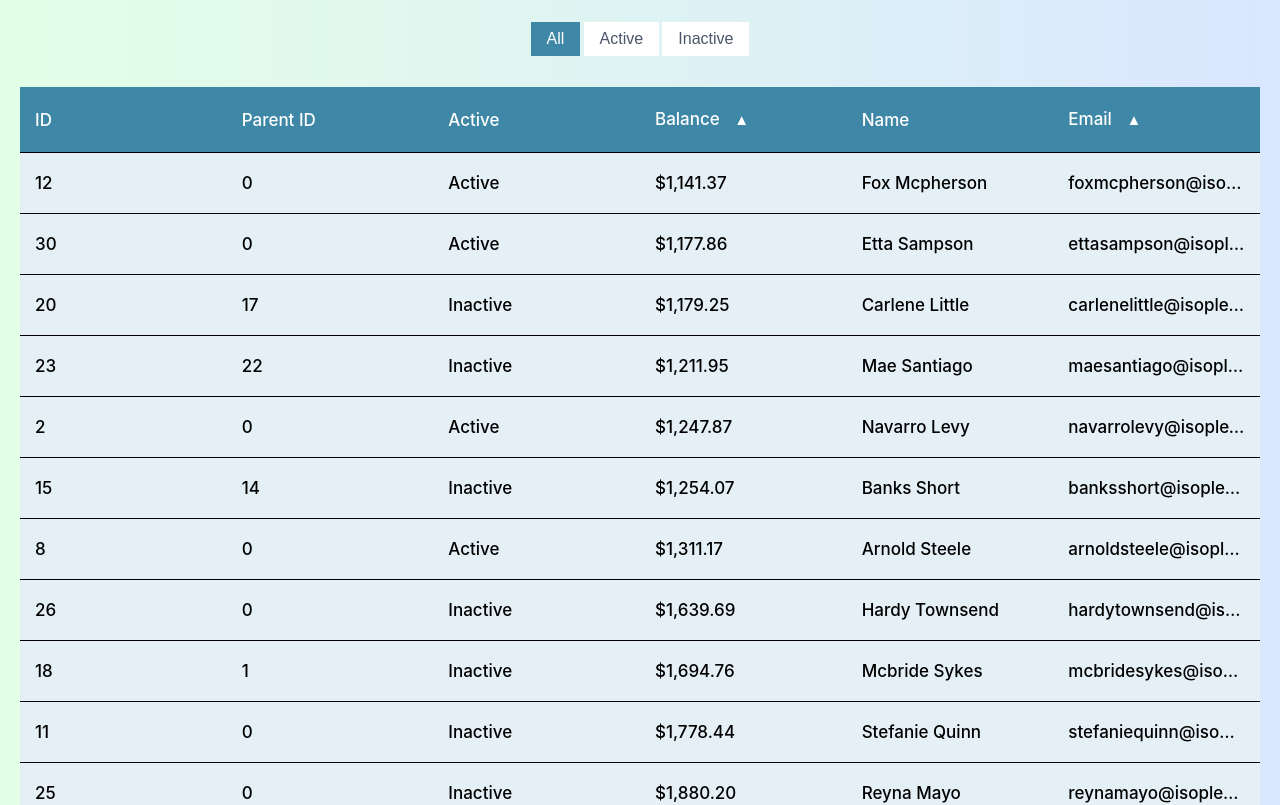
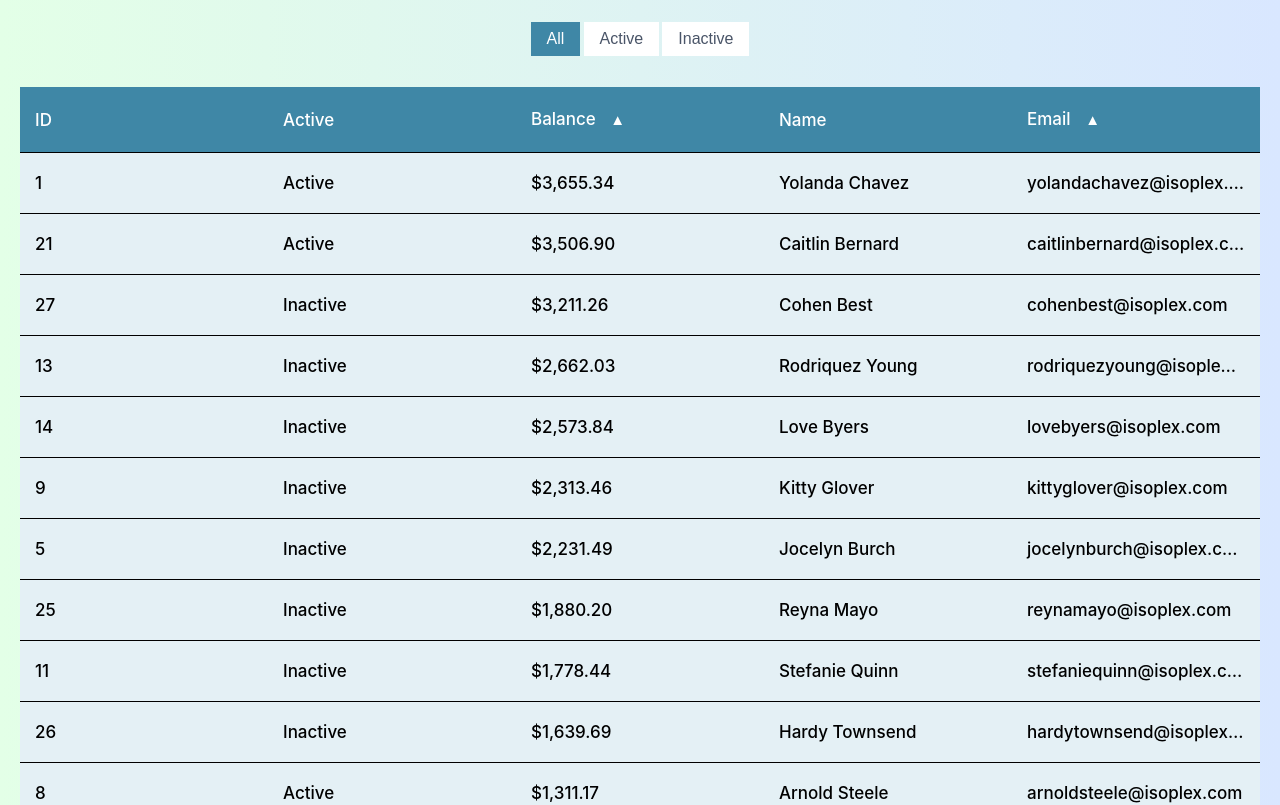
Before and after one commit to andrei-novikav/SeverStal-Test, a React (Create React App) app: page / in a window 1280 px wide. Shown: the top 805 px of the page. Built offline with nearby package versions, Linux system fonts and the light colour scheme; the HTML template or start-up script is replaced by a standard one.

Commit message:
update child component, group data

```diff
--- a/src/App.css
+++ b/src/App.css
@@ -1,5 +1,3 @@
-
-
 body {
   display: flex;
   justify-content: center;
@@ -7,17 +5,22 @@ body {
   background: linear-gradient(90deg, #e3ffe7 0%, #d9e7ff 100%);
   padding: 20px;
 }
-
-table {
+.rootTable {
   width: 100%;
   table-layout: fixed;
+  border-spacing:0
+}
+.childTable {
+  width: 90%;
+  table-layout: fixed;
   border-spacing:0;
-  margin-top: 30px;
+  margin-top: 8px;
+  margin-bottom: 8px;
 }
 thead {
   background-color: #3f87a6;
 }
-thead tr:hover {
+thead .tableRow:hover {
   background-color: #3f87a6;
 }
 tbody {
@@ -26,22 +29,30 @@ tbody {
   border: 1px solid rgba(255, 255, 255, 0.3);
 }
 
-thead tr td {
+thead .tableRow td {
   color: white;
 }
 
 tr {
   width: 100%;
 }
-tr:hover {
+
+th,
+
+.tableRow {
+  width: 100%;
+}
+.tableRow:hover td {
+  color: white;
+}
+.tableRow:hover {
   background: rgb(181, 202, 210);
 }
-tr:hover td {
-  color: white;
+td {
+  border-bottom: solid;
+  border-bottom-color: black;
 }
-
-th,
-td {
+.tableRow td {
   padding: 20px 15px;
   text-align: left;
   font-weight: 500;
@@ -76,6 +87,7 @@ td {
   flex-direction: row;
   color: #A0AEC0;
   justify-content: center;
+  margin-bottom: 30px;
 }
 .filterButton {
   font-size: 2vmin;
--- a/src/components/tableComponent/SortButton.tsx
+++ b/src/components/tableComponent/SortButton.tsx
@@ -1,11 +1,7 @@
 import React from "react";
 
 import {ORDER_DESC} from "../../constants/constants";
-
-import data from "../../default.json";
-
-type Data = typeof data;
-type SortKeys = keyof Data[0];
+import {SortKeys} from "../../types/propTypes";
 
 const SortButton = ({
                         sortOrder,
--- a/src/components/tableComponent/SortableTable.tsx
+++ b/src/components/tableComponent/SortableTable.tsx
@@ -1,8 +1,8 @@
 import { useState, useMemo } from "react";
 import SortButton from "./SortButton";
-import {MemoizedTableRow} from "./TableRow";
+import { MemoizedTableRow } from "./TableRow";
 
-import {sortData} from "./helper";
+import { sortData } from "./helper";
 
 import {
     ORDER_ASC,
@@ -10,16 +10,14 @@ import {
     PROFILE_BALANCE
 } from "../../constants/constants";
 
-import data from "../../default.json";
+import {GroupProfiles, SortKeys} from "../../types/propTypes";
 
-type Data = typeof data;
-type SortKeys = keyof Data[0];
-
-const SortableTable = ({data, activeFilter, headers}
+const SortableTable = ({data, activeFilter, headers, tableStyle}
                            :{
-                               data: Data,
-                               activeFilter: string,
-                               headers: { key: SortKeys; label: string, isSortActive: boolean}[] }) => {
+                                data: GroupProfiles,
+                                activeFilter: string,
+                                headers: { key: SortKeys; label: string, isSortActive: boolean}[]
+                                tableStyle: string, }) => {
     const [sortKey, setSortKey] = useState<SortKeys>(PROFILE_BALANCE);
     const [sortOrder, setSortOrder] = useState<string>(ORDER_ASC);
 
@@ -39,9 +37,9 @@ const SortableTable = ({data, activeFilter, headers}
     }
 
     return (
-        <table>
+        <table className={tableStyle}>
             <thead>
-                <tr>
+                <tr className={"tableRow"}>
                     {headers.map((row) => {
                         return (
                             <td key={row.key} onClick={() => row.isSortActive && changeSort(row.key)}>
@@ -56,7 +54,7 @@ const SortableTable = ({data, activeFilter, headers}
                 </tr>
             </thead>
             <tbody>
-            {sortedData.map((person) => <MemoizedTableRow person={person}/>)}
+            {sortedData.map((person) => <MemoizedTableRow key={person.id} person={person}/>)}
             </tbody>
         </table>
     );
--- a/src/components/tableComponent/TableRow.tsx
+++ b/src/components/tableComponent/TableRow.tsx
@@ -1,26 +1,23 @@
 import React, {useState} from "react";
-import {Profile} from "../../types/propTypes";
+import {GroupProfile} from "../../types/propTypes";
+import SortableTable from "./SortableTable";
+import {FILTER_ALL, headers} from "../../constants/constants";
 
-const TableRow = ({person}:{person: Profile}) => {
+const TableRow = ({person}:{person: GroupProfile}) => {
     const [isExpand, setExpand] = useState<boolean>(false);
     return (
         <React.Fragment>
-                <tr onClick={() => setExpand(!isExpand)}>
+                <tr className={"tableRow"} onClick={() => setExpand(!isExpand)}>
                     <td>{person.id}</td>
-                    <td>{person.parentId}</td>
                     <td>{person.isActive ? "Active" : "Inactive"}</td>
                     <td>{person.balance}</td>
                     <td>{person.name}</td>
                     <td>{person.email}</td>
                 </tr>
-                {isExpand && <tr>
-                        <td colSpan={6}>
-                            <section className="infoRow">
-                                <p>
-                                    {`User ${person.name} is an ${person.isActive ? "Active" : "Inactive"}
-                                    user with a balance of ${person.balance}. You can contact him via email: ${person.email}`}
-                                </p>
-                            </section>
+                {isExpand && person.children && person.children.some(el => el) && <tr>
+                        <td colSpan={5} align={"right"}>
+                                <SortableTable
+                                    data={person.children} activeFilter={FILTER_ALL} headers={headers} tableStyle={"childTable"}/>
                         </td>
                 </tr>
                 }
--- a/src/components/tableComponent/helper.ts
+++ b/src/components/tableComponent/helper.ts
@@ -1,4 +1,14 @@
-import {Profile} from "../../types/propTypes";
+import { Profile, GroupProfiles, SortKeys } from "../../types/propTypes";
+import {FILTER_ALL, FILTER_ACTIVE} from "../../constants/constants";
+
+export const groupData = (data: GroupProfiles, parentId: number):Profile[] => (
+    data
+        .filter(element => element.parentId === parentId)
+        .map(element => ({
+            ...element,
+            children: groupData(data, element.id)
+        }))
+);
 
 export const sortData = ({
                                    tableData,
@@ -6,23 +16,25 @@ export const sortData = ({
                                    reverse,
                                    activeFilter,
                                }: {
-    tableData: Profile[];
-    sortKey: keyof Profile;
+    tableData:GroupProfiles;
+    sortKey: SortKeys;
     reverse: boolean;
     activeFilter: string;
 }) => {
     if (!sortKey) return tableData;
     const filteredData = tableData
         .filter(el => {
-            if (activeFilter === "all") return el
-            if (activeFilter === "active")
+            if (activeFilter === FILTER_ALL) return el
+            if (activeFilter === FILTER_ACTIVE)
                 return el.isActive
             else return !(el.isActive)
         })
     const sortedData = filteredData
-        .sort((current, next) => {
-        return current[sortKey] > next[sortKey] ? 1 : -1;
-    });
+        .sort((current, next) => (
+            current[sortKey] > next[sortKey] ? -1 : 1
+        )
+        // Out of respect for IE explorer
+    );
     if (reverse) {
         return filteredData
             .reverse();
--- a/src/constants/constants.ts
+++ b/src/constants/constants.ts
@@ -1,3 +1,6 @@
+import {SortKeys} from "../types/propTypes";
+
+
 export const ORDER_ASC = "asc"
 export const ORDER_DESC = "desc"
 
@@ -11,3 +14,12 @@ export const PROFILE_IS_ACTIVE = "isActive"
 export const PROFILE_BALANCE = "balance"
 export const PROFILE_NAME = "name"
 export const PROFILE_EMAIL = "email"
+export const EXPAND = "expand"
+
+export const headers: { key: SortKeys; label: string, isSortActive: boolean}[] = [
+    { key: PROFILE_ID, label: "ID", isSortActive: false },
+    { key: PROFILE_IS_ACTIVE, label: "Active", isSortActive: false },
+    { key: PROFILE_BALANCE, label: "Balance", isSortActive: true },
+    { key: PROFILE_NAME, label: "Name", isSortActive: false },
+    { key: PROFILE_EMAIL, label: "Email", isSortActive: true },
+];
--- a/src/screens/ProfileTableScreen.tsx
+++ b/src/screens/ProfileTableScreen.tsx
@@ -1,18 +1,15 @@
-import React, {useState} from "react";
+import React, {useEffect, useState} from "react";
 import SortableTable from "../components/tableComponent/SortableTable";
 import data from "../default.json";
 import ButtonGroup from "../components/ButtonGroup";
 import {
     FILTER_ACTIVE,
     FILTER_ALL,
-    FILTER_INACTIVE, PROFILE_BALANCE, PROFILE_EMAIL,
-    PROFILE_ID,
-    PROFILE_IS_ACTIVE, PROFILE_NAME,
-    PROFILE_PARENT_ID
+    FILTER_INACTIVE
 } from "../constants/constants";
-
-type Data = typeof data;
-type SortKeys = keyof Data[0];
+import {headers} from "../constants/constants";
+import {groupData} from "../components/tableComponent/helper";
+import {GroupProfiles} from "../types/propTypes";
 
 const menuItems = [
     {
@@ -29,18 +26,15 @@ const menuItems = [
     },
 ];
 
-const headers: { key: SortKeys; label: string, isSortActive: boolean}[] = [
-    { key: PROFILE_ID, label: "ID", isSortActive: false },
-    { key: PROFILE_PARENT_ID, label: "Parent ID", isSortActive: false },
-    { key: PROFILE_IS_ACTIVE, label: "Active", isSortActive: false },
-    { key: PROFILE_BALANCE, label: "Balance", isSortActive: true },
-    { key: PROFILE_NAME, label: "Name", isSortActive: false },
-    { key: PROFILE_EMAIL, label: "Email", isSortActive: true },
-];
-
 const ProfileTableScreen = () => {
     const [activeFilter, setActiveFilter] = useState<string>(FILTER_ALL)
+    const [groupProfiles, setGroupProfile] = useState<GroupProfiles>(data);
 
+    useEffect(() => {
+        const groupedData = groupData(data, 0);
+        //data grouped initially to reduce rendering operations in subsequent components
+        setGroupProfile(groupedData);
+    },[])
 
     return (
         <div>
@@ -50,9 +44,10 @@ const ProfileTableScreen = () => {
                 menuItems={menuItems}
             />
             <SortableTable
-                data={data}
+                data={groupProfiles}
                 activeFilter={activeFilter}
                 headers={headers}
+                tableStyle={"rootTable"}
             />
         </div>
     )
```
Also changed, not shown: src/types/propTypes.ts (+15 -0 lines).
